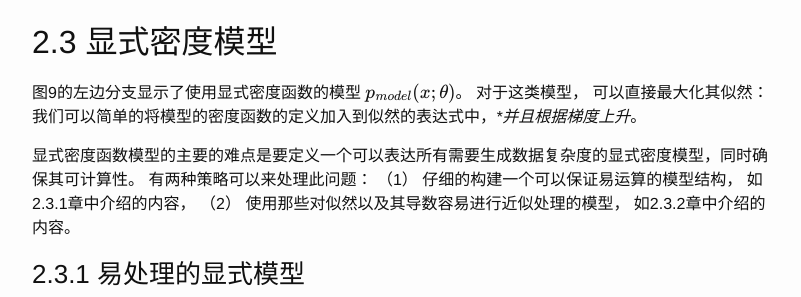
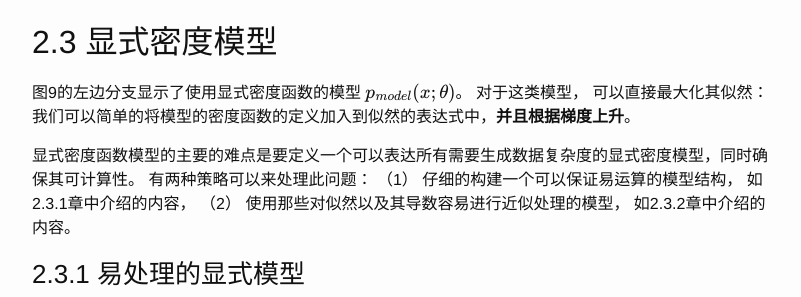
Before and after one commit to sinpycn/sinpycn.github.io, a Jekyll site: the page built from _posts/research/2017-04-29-GAN-Tutorial-How-do-generative-models-work.md, in a window 1280 px wide and 900 px high, scrolled down 2617 px. Shown: the part 152-449 px from the top of the window, without its empty margins (238-1039 px from the left). Built offline with Jekyll 4.4.1, drawn with Linux system fonts in a browser that asks for light colours; formulas are drawn with MathJax 3.

```diff
--- a/_posts/research/2017-04-29-GAN-Tutorial-How-do-generative-models-work.md
+++ b/_posts/research/2017-04-29-GAN-Tutorial-How-do-generative-models-work.md
@@ -64,7 +64,7 @@ GAN被设计来避免以前存在的很多缺点， 当然GAN也有自身的一
 ## 2.3 显式密度模型
 
 图9的左边分支显示了使用显式密度函数的模型 $$p_{model}(x;\theta)$$。
-对于这类模型， 可以直接最大化其似然： 我们可以简单的将模型的密度函数的定义加入到似然的表达式中，**并且根据梯度上升*。
+对于这类模型， 可以直接最大化其似然： 我们可以简单的将模型的密度函数的定义加入到似然的表达式中，**并且根据梯度上升**。
 
 显式密度函数模型的主要的难点是要定义一个可以表达所有需要生成数据复杂度的显式密度模型，同时确保其可计算性。
 有两种策略可以来处理此问题： （1） 仔细的构建一个可以保证易运算的模型结构， 如2.3.1章中介绍的内容，
@@ -90,6 +90,7 @@ GAN被设计为能够并行的生成$$x$$， 有很高的生成速度。
 假如， 如果有一个隐变量，向量$$z$$，和一个连续， 可微（differentiable）， 可逆的（invertible）转换矩阵$$g$$, 可以让$$g(z)$$通过基于$$x$$空间的模型来产生样本， 也就是指：
 
 ![Equation 6](/images/201704/28/eq06.jpg)
+
 [制作中]
 
 如果$$p_z$$是易计算的并且雅可比行列式$$g^{-1}$$也是易计算的，那么密度$$p_x$$也是易计算的。
```
